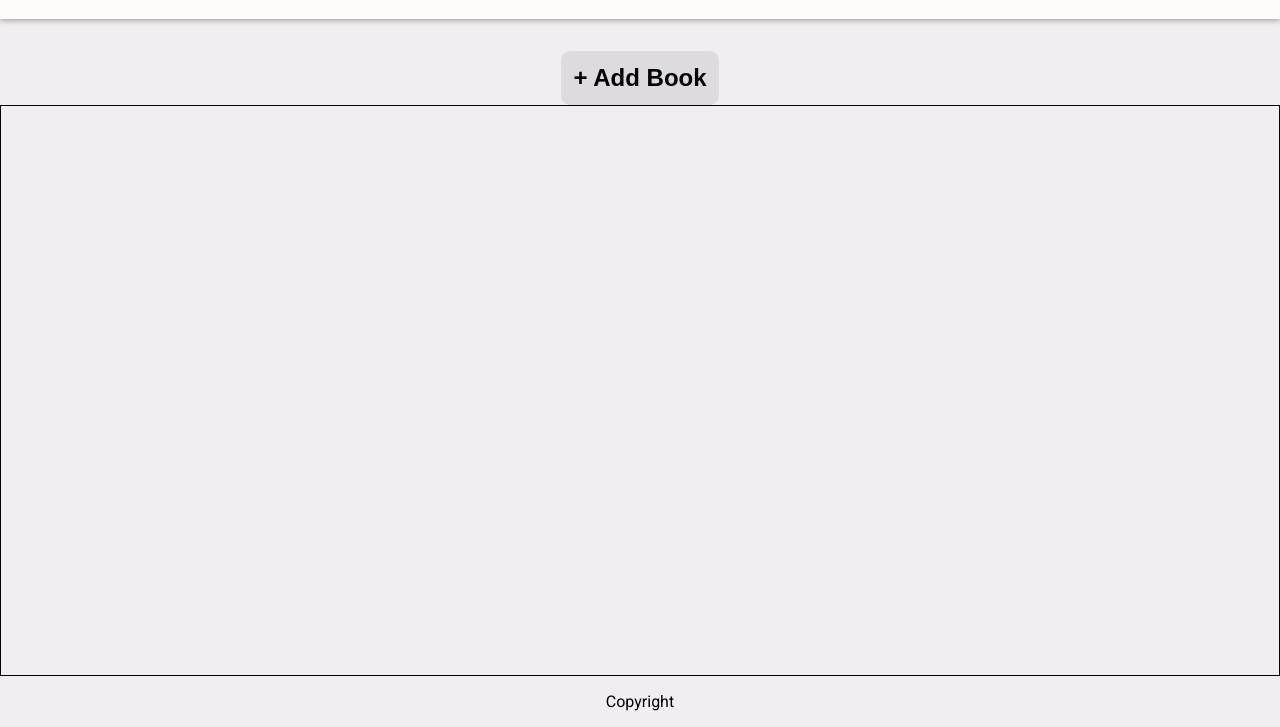
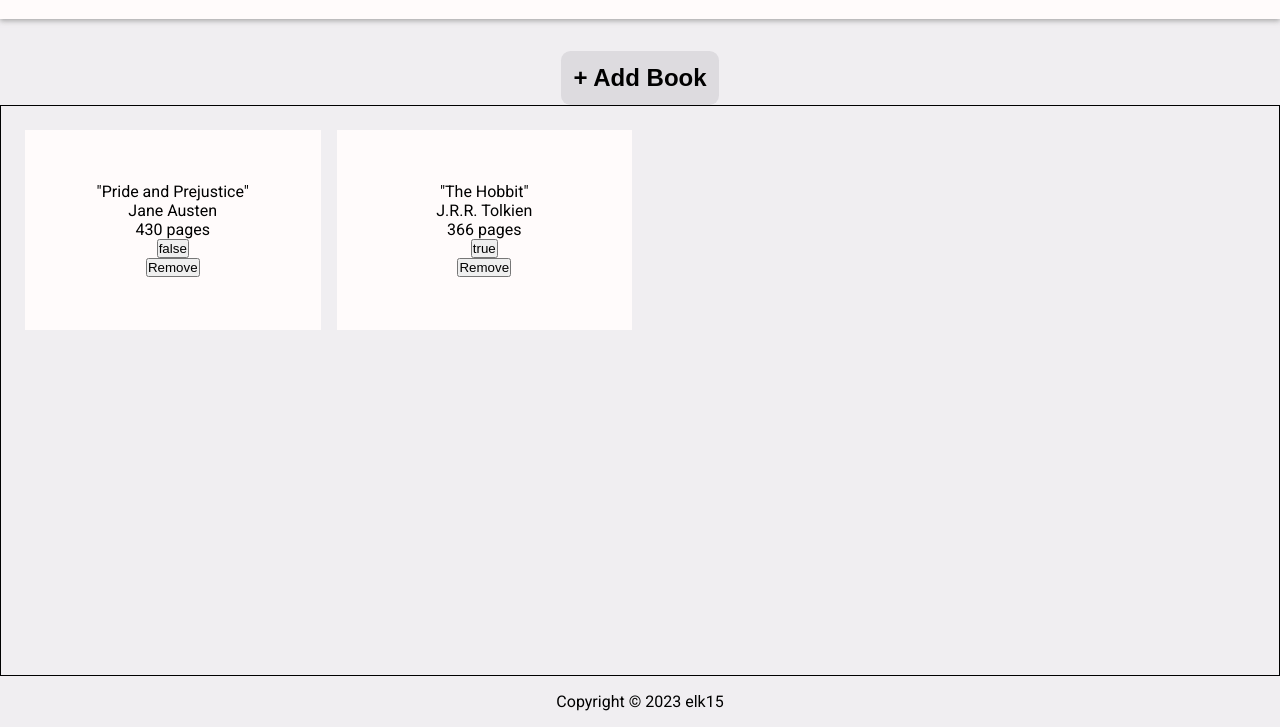
Before and after one commit to elk15/Library_JS, a website: page index.html in a window 1280 px wide. Shown: the part 73-800 px from the top of the page. Drawn offline with Linux system fonts and the light colour scheme.

Commit message:
Add function to display books

```diff
--- a/index.html
+++ b/index.html
@@ -15,7 +15,7 @@
             <button class="add-book">+ Add Book</button>
             <div class="cards"></div>
         </main>
-        <footer>Copyright</footer>
+        <footer>Copyright © 2023 elk15</footer>
     </div>
     <script src="script.js"></script>
 </body>
--- a/script.js
+++ b/script.js
@@ -1,4 +1,6 @@
 const myLibrary = [];
+const addBookBtn = document.querySelector('.add-book');
+const cardsDiv = document.querySelector('.cards');
 
 function Book(title, author, pages, read) {
     this.title = title;
@@ -11,3 +13,25 @@ function addBookToLibrary(title, author, pages, read) {
     const book = new Book(title, author, pages, read);
     myLibrary.push(book);
 }
+
+function displayBooks() {
+    for (let i = 0; i < myLibrary.length; i++) {
+        const newDiv = document.createElement('div');
+        newDiv.appendChild(document.createElement('p'))
+            .appendChild(document.createTextNode(myLibrary[i].title));
+        newDiv.appendChild(document.createElement('p'))
+            .appendChild(document.createTextNode(myLibrary[i].author));
+        newDiv.appendChild(document.createElement('p'))
+            .appendChild(document.createTextNode(`${myLibrary[i].pages} pages`));
+        newDiv.appendChild(document.createElement('button'))
+            .appendChild(document.createTextNode(myLibrary[i].read));
+        newDiv.appendChild(document.createElement('button'))
+            .appendChild(document.createTextNode('Remove'));
+        newDiv.classList.add('card');
+        cardsDiv.appendChild(newDiv);
+    }
+}
+
+addBookToLibrary('"Pride and Prejustice"', 'Jane Austen', 430, false);
+addBookToLibrary('"The Hobbit"', 'J.R.R. Tolkien', 366, true);
+displayBooks();
--- a/style.css
+++ b/style.css
@@ -74,6 +74,9 @@ main {
     flex: 1;
     width: 100%;
     padding: 1.5rem;
+    display: grid;
+    grid-template-columns: repeat(auto-fill, minmax(250px, 1fr));
+    gap: 1rem;
 }
 
 .card{
@@ -83,6 +86,7 @@ main {
     align-items: center;
     padding: 2rem;
     background-color: var(--white);
+    height: 200px;
 }
 
 footer {
```
